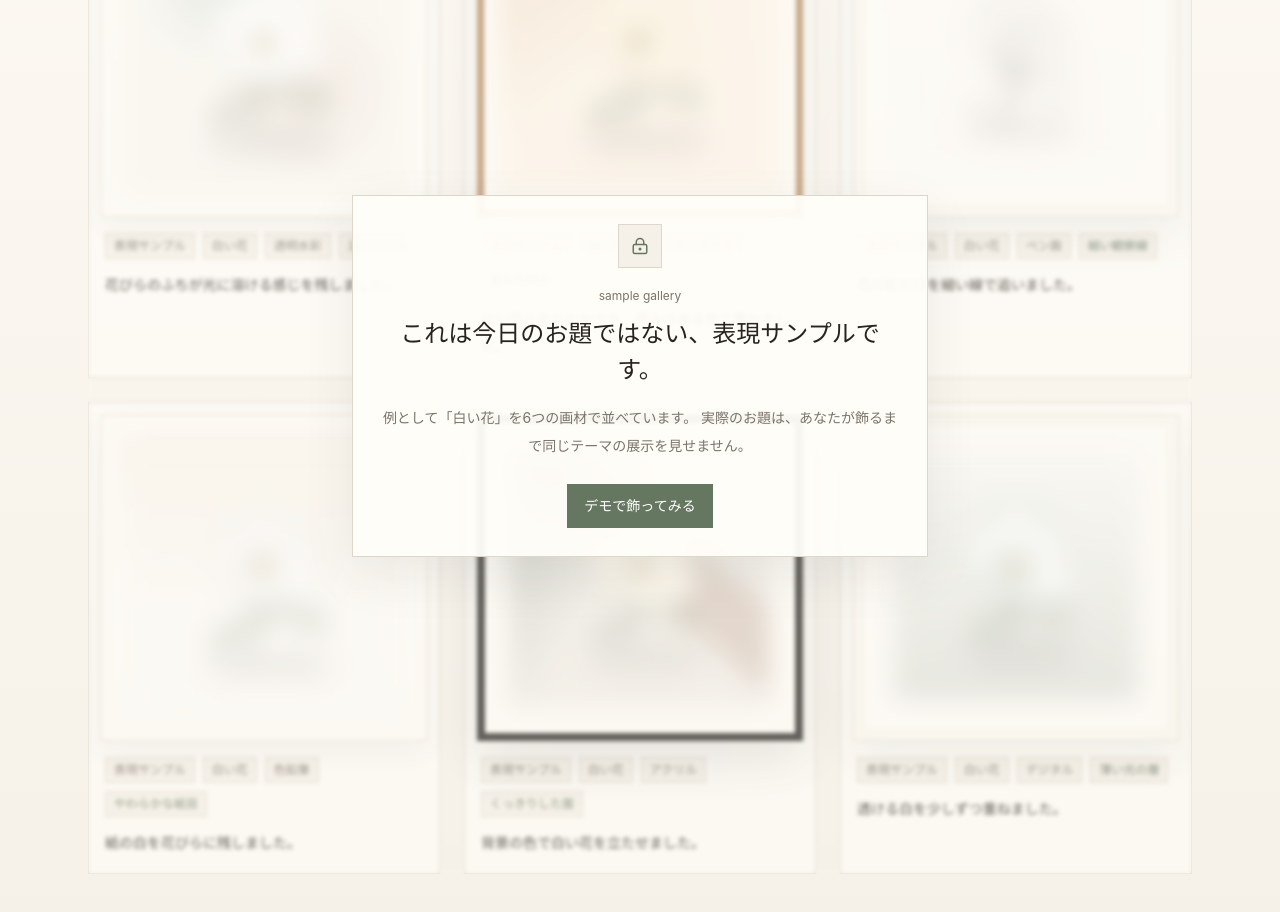
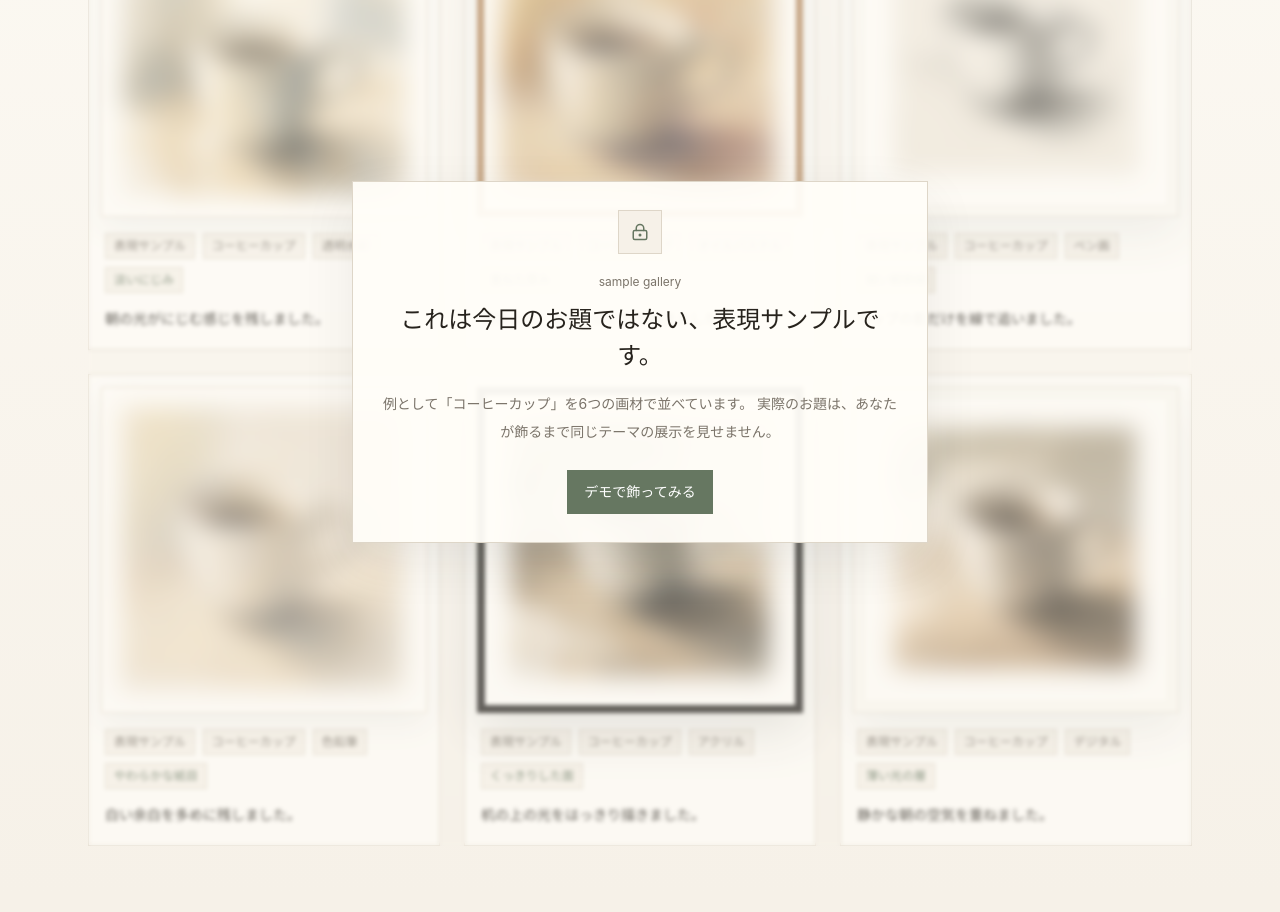
Before and after one commit to WeatherScape/mainichi-shokoten, a Next.js app: page /theme/demo-theme in a window 1280 px wide. Shown: the part 600-1512 px from the top of the page. Built offline with nearby package versions, Linux system fonts and the light colour scheme.

Commit message:
Fix daily theme fallback and demo samples

```diff
--- a/app/new/page.tsx
+++ b/app/new/page.tsx
@@ -22,7 +22,7 @@ export default async function NewArtworkPage({
         <section className="mb-8">
           <p className="text-sm text-muted">new work for today's wall</p>
           <h1 className="mt-3 text-4xl font-light leading-tight text-ink">
-            サンプル「白い花」を展示室に飾る
+            サンプル「コーヒーカップ」を展示室に飾る
           </h1>
           <p className="mt-4 max-w-2xl text-sm leading-7 text-muted">
             これは今日のお題ではなく、飾る流れを試すためのサンプルです。
--- a/app/page.tsx
+++ b/app/page.tsx
@@ -68,7 +68,7 @@ export default async function HomePage() {
           <div className="max-w-2xl">
             <p className="text-sm text-muted">expression samples / 今日のお題ではありません</p>
             <h2 className="mt-2 text-3xl font-light leading-tight text-ink">
-              表現の見本として、別のお題「白い花」を並べています。
+              表現の見本として、サンプル作品を並べています。
             </h2>
             <p className="mt-4 text-sm leading-7 text-muted">
               これは今日のお題の先出しではなく、画材ごとの見え方を伝えるためのサンプルです。
@@ -84,7 +84,7 @@ export default async function HomePage() {
         </div>
         <DemoArtworkGrid />
         <div className="mt-8 border border-line bg-wall px-5 py-4 text-sm leading-7 text-muted shadow-paper">
-          サンプルは「白い花」。今日のお題とは切り分けて、サービスの雰囲気だけを見せています。
+          下の作品は表現サンプルです。今日のお題とは切り分けて、サービスの雰囲気だけを見せています。
           本番では、先に比べない。まずは自分の一枚を飾る。
         </div>
       </section>
--- a/app/theme/[id]/page.tsx
+++ b/app/theme/[id]/page.tsx
@@ -28,7 +28,7 @@ export default async function ThemePage({
         <section className="mb-10 border-b border-line pb-8">
           <p className="text-sm text-muted">表現サンプル / 今日のお題ではありません</p>
           <h1 className="mt-3 text-5xl font-light leading-tight text-ink">
-            白い花
+            コーヒーカップ
           </h1>
           <p className="mt-5 max-w-2xl text-sm leading-7 text-muted">
             このページは、画材ごとの見え方を伝えるためのサンプル展示です。
--- a/components/artwork/DemoArtworkCard.tsx
+++ b/components/artwork/DemoArtworkCard.tsx
@@ -2,7 +2,7 @@ import { FrameShell } from "@/components/artwork/FrameShell";
 import type { FrameStyle, Material } from "@/lib/types";
 import { cn } from "@/lib/utils";
 
-export const DEMO_SAMPLE_THEME = "白い花";
+export const DEMO_SAMPLE_THEME = "コーヒーカップ";
 
 export type DemoArtworkVariant =
   | "watercolor"
@@ -18,6 +18,7 @@ export type DemoArtwork = {
   note: string;
   frameStyle: FrameStyle;
   variant: DemoArtworkVariant;
+  imageSrc: string;
   textureLabel: string;
 };
 
@@ -25,68 +26,58 @@ export const DEMO_ARTWORKS: DemoArtwork[] = [
   {
     id: "watercolor",
     material: "透明水彩",
-    note: "花びらのふちが光に溶ける感じを残しました。",
+    note: "朝の光がにじむ感じを残しました。",
     frameStyle: "blank",
     variant: "watercolor",
+    imageSrc: "/demo-art/watercolor.png",
     textureLabel: "淡いにじみ"
   },
   {
     id: "pastel",
     material: "オイルパステル",
-    note: "白い花のあたたかさを、厚みのある色で重ねました。",
+    note: "湯気より、あたたかい色を描きました。",
     frameStyle: "wood",
     variant: "pastel",
+    imageSrc: "/demo-art/pastel.png",
     textureLabel: "重ねた厚み"
   },
   {
     id: "pen",
     material: "ペン画",
-    note: "花の影だけを細い線で追いました。",
+    note: "カップの影だけを線で追いました。",
     frameStyle: "mat",
     variant: "pen",
+    imageSrc: "/demo-art/pen.png",
     textureLabel: "細い観察線"
   },
   {
     id: "pencil",
     material: "色鉛筆",
-    note: "紙の白を花びらに残しました。",
+    note: "白い余白を多めに残しました。",
     frameStyle: "blank",
     variant: "pencil",
+    imageSrc: "/demo-art/pencil.png",
     textureLabel: "やわらかな紙目"
   },
   {
     id: "acrylic",
     material: "アクリル",
-    note: "背景の色で白い花を立たせました。",
+    note: "机の上の光をはっきり描きました。",
     frameStyle: "black",
     variant: "acrylic",
+    imageSrc: "/demo-art/acrylic.png",
     textureLabel: "くっきりした面"
   },
   {
     id: "digital",
     material: "デジタル",
-    note: "透ける白を少しずつ重ねました。",
+    note: "静かな朝の空気を重ねました。",
     frameStyle: "mat",
     variant: "digital",
+    imageSrc: "/demo-art/digital.png",
     textureLabel: "薄い光の層"
   }
 ];
-
-function DemoSampleArt({ variant }: { variant: DemoArtworkVariant }) {
-  return (
-    <div className={cn("demo-flower-art", `demo-flower-${variant}`)}>
-      <span className="demo-flower-stem" />
-      <span className="demo-flower-leaf demo-flower-leaf-left" />
-      <span className="demo-flower-leaf demo-flower-leaf-right" />
-      <span className="demo-flower-petal demo-flower-petal-a" />
-      <span className="demo-flower-petal demo-flower-petal-b" />
-      <span className="demo-flower-petal demo-flower-petal-c" />
-      <span className="demo-flower-petal demo-flower-petal-d" />
-      <span className="demo-flower-core" />
-      <span className="demo-flower-shadow" />
-    </div>
-  );
-}
 
 export function DemoArtworkCard({
   artwork,
@@ -104,7 +95,12 @@ export function DemoArtworkCard({
     >
       <FrameShell frameStyle={artwork.frameStyle}>
         <div className={cn("aspect-square overflow-hidden bg-paper", locked && "locked-blur")}>
-          <DemoSampleArt variant={artwork.variant} />
+          <img
+            src={artwork.imageSrc}
+            alt={`${artwork.material}で描いた表現サンプル`}
+            className="h-full w-full object-cover transition duration-500 group-hover:scale-[1.02]"
+            loading="lazy"
+          />
         </div>
       </FrameShell>
       <div className="space-y-3 px-1 pb-1 pt-4">
--- a/components/artwork/DemoNewArtworkFlow.tsx
+++ b/components/artwork/DemoNewArtworkFlow.tsx
@@ -104,7 +104,7 @@ export function DemoNewArtworkFlow() {
               <div className="mx-auto mb-6 h-px w-16 bg-line" />
               {artworkPreview}
               <div className="mt-5 border-t border-line pt-4 text-center">
-                <p className="text-xs text-muted">白い花 / {material}</p>
+                <p className="text-xs text-muted">コーヒーカップ / {material}</p>
                 <p className="mt-2 text-sm leading-7 text-ink">
                   {trimmedNote || placeholderNote}
                 </p>
@@ -299,7 +299,7 @@ export function DemoNewArtworkFlow() {
           </div>
           <div className="mt-5 space-y-3">
             <div className="flex flex-wrap gap-2 text-xs text-muted">
-              <span className="border border-line bg-wall px-2 py-1">白い花</span>
+              <span className="border border-line bg-wall px-2 py-1">コーヒーカップ</span>
               <span className="border border-line bg-wall px-2 py-1">{material}</span>
               <span className="border border-line bg-wall px-2 py-1">{selectedFrameLabel}</span>
             </div>
--- a/components/theme/DemoThemeGallery.tsx
+++ b/components/theme/DemoThemeGallery.tsx
@@ -67,7 +67,7 @@ export function DemoThemeGallery({ initialOpen }: { initialOpen: boolean }) {
             これは今日のお題ではない、表現サンプルです。
           </h2>
           <p className="mt-4 text-sm leading-7 text-muted">
-            例として「白い花」を6つの画材で並べています。
+            例として「コーヒーカップ」を6つの画材で並べています。
             実際のお題は、あなたが飾るまで同じテーマの展示を見せません。
           </p>
           <ButtonLink className="mt-6" href="/new?themeId=demo-theme">
--- a/components/theme/ThemeHero.tsx
+++ b/components/theme/ThemeHero.tsx
@@ -5,6 +5,7 @@ import {
   getNextThemeOpenText,
   getRemainingTime,
   getRemainingTimeText,
+  getThemeDateJST,
   getThemeDeadlineDisplayText
 } from "@/lib/theme";
 import { formatDateJa } from "@/lib/utils";
@@ -20,12 +21,13 @@ export function ThemeHero({
   const remainingText = getRemainingTimeText();
   const deadlineText = getThemeDeadlineDisplayText();
   const nextThemeText = getNextThemeOpenText();
+  const themeDate = getThemeDateJST();
 
   return (
     <section className="wall-band border-b border-line">
       <div className="mx-auto grid max-w-6xl gap-10 px-4 py-14 sm:px-6 lg:grid-cols-[1.08fr_0.92fr] lg:py-20">
         <div className="flex flex-col justify-center">
-          <p className="text-sm text-muted">{formatDateJa(theme.date)} のテーマ</p>
+          <p className="text-sm text-muted">{formatDateJa(themeDate)} のテーマ</p>
           <h1 className="mt-4 max-w-3xl text-5xl font-light leading-tight text-ink sm:text-6xl">
             {theme.title}
           </h1>
--- a/data/themes.ts
+++ b/data/themes.ts
@@ -220,9 +220,12 @@ export const DAILY_THEMES: DailyTheme[] = [
 ];
 
 export function getDailyThemeByDate(dateKey: string) {
+  return DAILY_THEMES[getDailyThemeIndex(dateKey)];
+}
+
+export function getDailyThemeIndex(dateKey: string) {
   const base = Date.UTC(2026, 0, 1);
   const current = Date.parse(`${dateKey}T00:00:00.000Z`);
   const dayIndex = Math.floor((current - base) / (24 * 60 * 60 * 1000));
-  const index = ((dayIndex % DAILY_THEMES.length) + DAILY_THEMES.length) % DAILY_THEMES.length;
-  return DAILY_THEMES[index];
+  return ((dayIndex % DAILY_THEMES.length) + DAILY_THEMES.length) % DAILY_THEMES.length;
 }
--- a/lib/supabase/queries.ts
+++ b/lib/supabase/queries.ts
@@ -1,5 +1,5 @@
 import { redirect } from "next/navigation";
-import { getDailyThemeByDate } from "@/data/themes";
+import { getDailyThemeByDate, getDailyThemeIndex } from "@/data/themes";
 import { createServerSupabaseClient } from "@/lib/supabase/server";
 import { DEFAULT_THEME_DESCRIPTION } from "@/lib/constants";
 import type { Artwork, Material, Profile, Theme } from "@/lib/types";
@@ -45,15 +45,17 @@ export async function getTodayTheme() {
     return data as Theme;
   }
 
-  const { data: fallback } = await supabase
+  const { data: themes } = await supabase
     .from("themes")
     .select("*")
-    .order("date", { ascending: false })
-    .limit(1)
-    .maybeSingle();
+    .order("date", { ascending: true });
 
-  if (fallback) {
-    return fallback as Theme;
+  if (themes?.length) {
+    const index = getDailyThemeIndex(today) % themes.length;
+    return {
+      ...(themes[index] as Theme),
+      date: today
+    };
   }
 
   const dailyTheme = getDailyThemeByDate(today);
```
